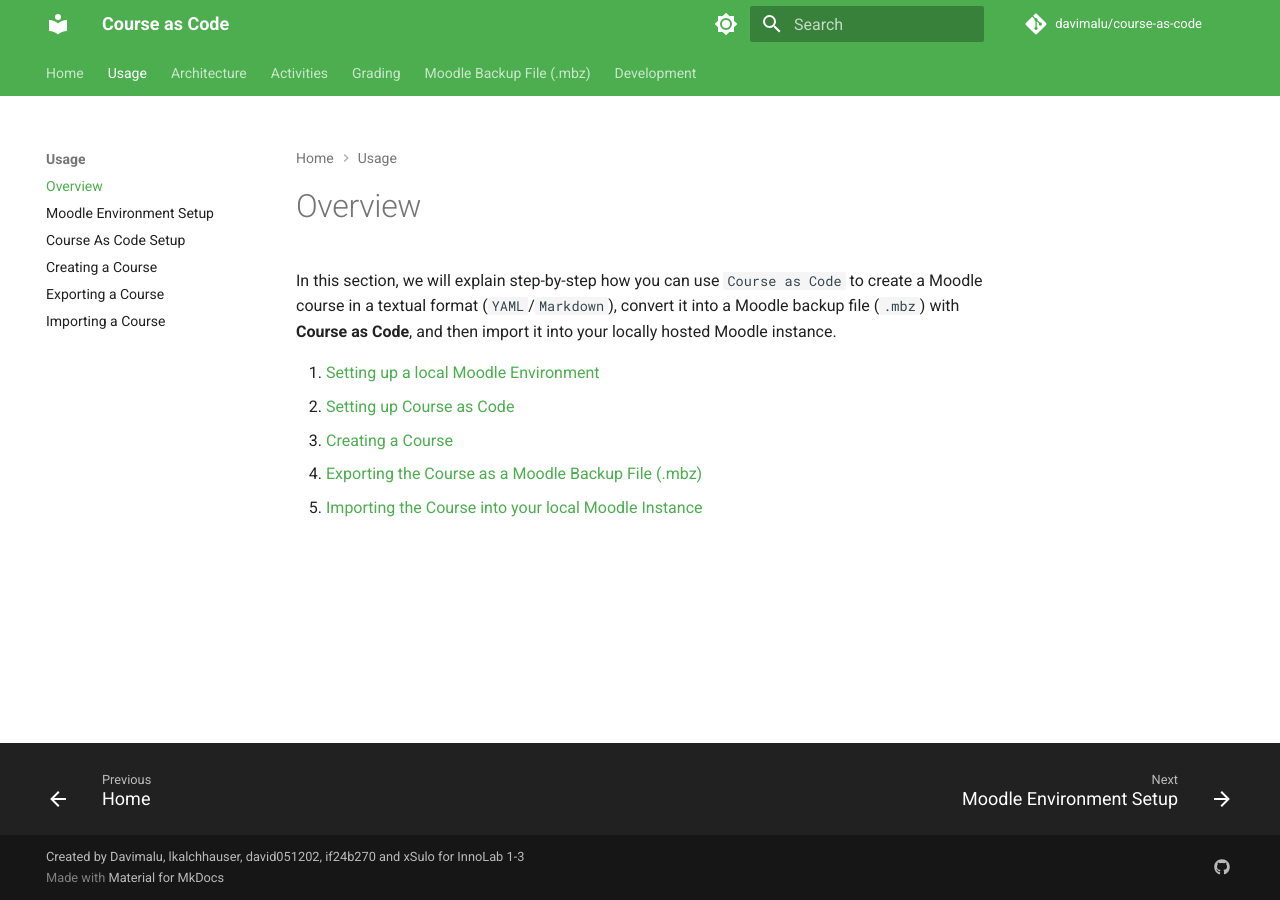
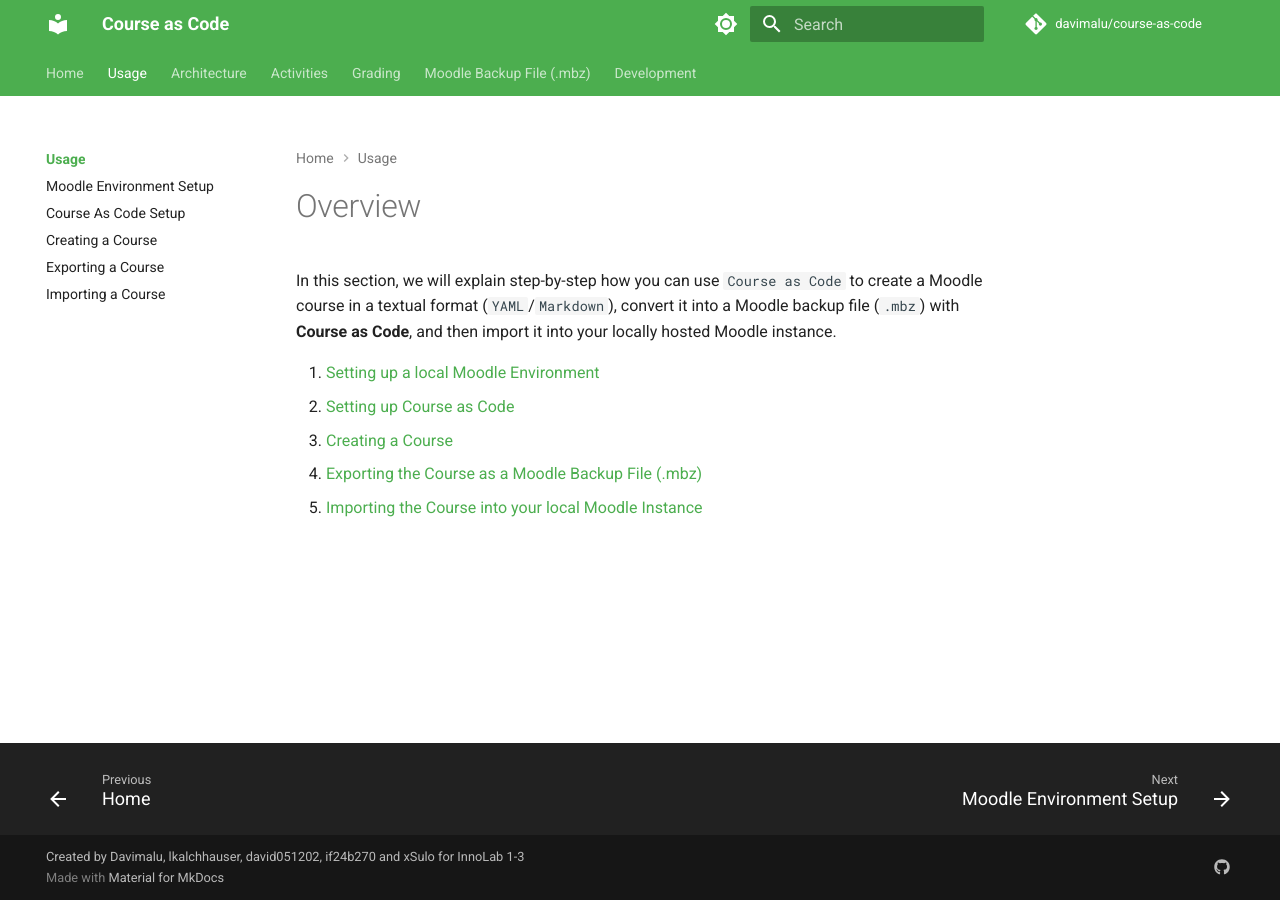
Before and after one commit to if24b267/course-as-code, an MkDocs documentation site: the page built from Documentation/MkDocs/docs/Usage/index.md, in a window 1280 px wide. Built offline with MkDocs 1.6.1 and Material for MkDocs 9.7.7, drawn with Linux system fonts in a browser that asks for light colours; comment, search, counter and statistics services are not loaded.

Commit message:
harmonize and simply style of documentation root pages

```diff
--- a/Documentation/MkDocs/docs/Usage/Overview.md
+++ b/Documentation/MkDocs/docs/Usage/index.md
@@ -1,4 +1,3 @@
-# Overview
 In this section, we will explain step-by-step how you can use `Course as Code` to create a Moodle course in a textual format (`YAML`/`Markdown`), convert it into a Moodle backup file (`.mbz`) with **Course as Code**, and then import it into your locally hosted Moodle instance.
 
 1.  [Setting up a local Moodle Environment](./Moodle_Environment_Setup.md)
--- a/Documentation/MkDocs/mkdocs.yml
+++ b/Documentation/MkDocs/mkdocs.yml
@@ -70,14 +70,14 @@
 nav:
   - Home: index.md
   - Usage:
-      - Overview: Usage/Overview.md
+      - Overview: Usage/index.md
       - Moodle Environment Setup: Usage/Moodle_Environment_Setup.md
       - Course As Code Setup: Usage/Course_As_Code_Setup.md
       - Creating a Course: Usage/Creating_A_Course.md
       - Exporting a Course: Usage/Exporting_A_Course.md
       - Importing a Course: Usage/Importing_A_Course.md
   - Architecture:
-      - Overview: Architecture/Overview.md
+      - Overview: Architecture/index.md
       - Readers: Architecture/Readers.md
       - Internal Data Model:
         - Architecture/DataModel/index.md
@@ -86,7 +86,7 @@
         - User-specific Concepts: Architecture/DataModel/User_Nomenclature.md
       - Writer: Architecture/Writer.md
   - Activities:
-      - Overview: Activities/Overview.md
+      - Overview: Activities/index.md
       - Assignment: Activities/Assignment.md
       - Moodle File: Activities/Moodle_File.md
       - Text and Media Area: Activities/Text_and_Media_Area.md
@@ -95,11 +95,11 @@
         - Activities/Quiz/index.md
         - Question Types: Activities/Quiz/Question_Types.md
   - Grading:
-      - Overview: Grading/Overview.md
+      - Overview: Grading/index.md
       - Grade Categories: Grading/Grade_Categories.md
       - Grade Items: Grading/Grade_Items.md
   - Moodle Backup File (.mbz):
-      - General: MoodleBackupFile/General.md
+      - Overview: MoodleBackupFile/index.md
       - Base Structure: MoodleBackupFile/Base_Structure.md
       - Activites:
         - Assignment: MoodleBackupFile/Activities/Assignment.md
```
Also changed, not shown: Documentation/MkDocs/docs/Activities/index.md (renamed from Documentation/MkDocs/docs/Activities/Overview.md, +0 -1 lines), Documentation/MkDocs/docs/Architecture/index.md (renamed from Documentation/MkDocs/docs/Architecture/Overview.md, +0 -1 lines), Documentation/MkDocs/docs/Grading/index.md (renamed from Documentation/MkDocs/docs/Grading/Overview.md, +0 -1 lines), Documentation/MkDocs/docs/MoodleBackupFile/index.md (renamed from Documentation/MkDocs/docs/MoodleBackupFile/General.md, +0 -1 lines).
